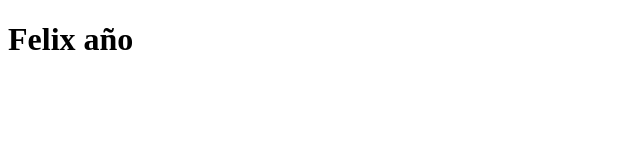
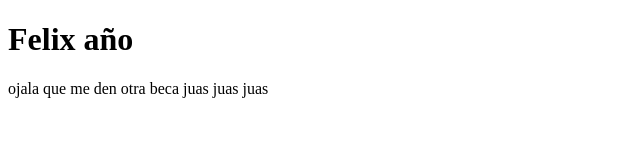
Before and after one commit to David39jq/nocturnoING, a plain HTML site: page index.html in a window 1280 px wide. Shown: the whole page, without its empty margins (0-640 px from the left). Drawn offline with Linux system fonts and the light colour scheme.

Commit message:
modificacion del index.html

```diff
--- a/index.html
+++ b/index.html
@@ -7,5 +7,7 @@
 </head>
 <body>
     <h1>Felix año</h1>
+
+    <p>ojala que me den otra beca  juas juas juas </p>
 </body>
 </html>
```
